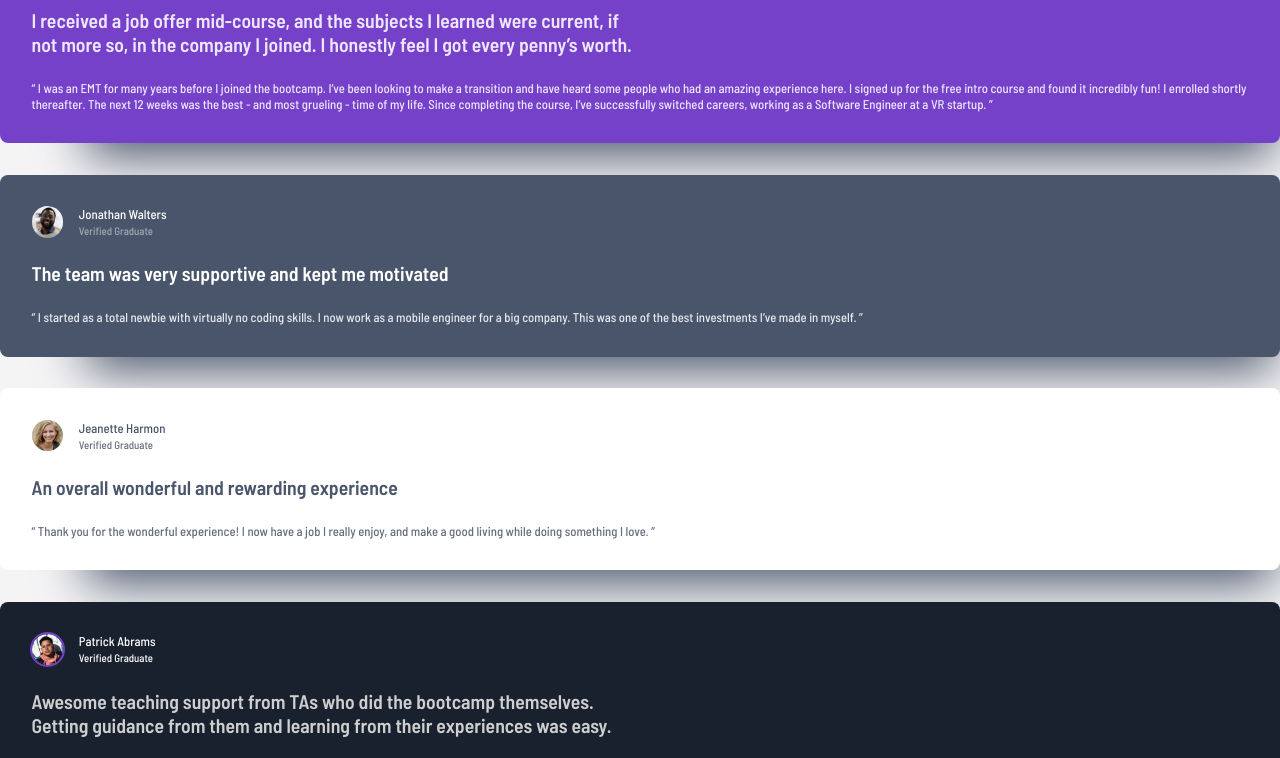
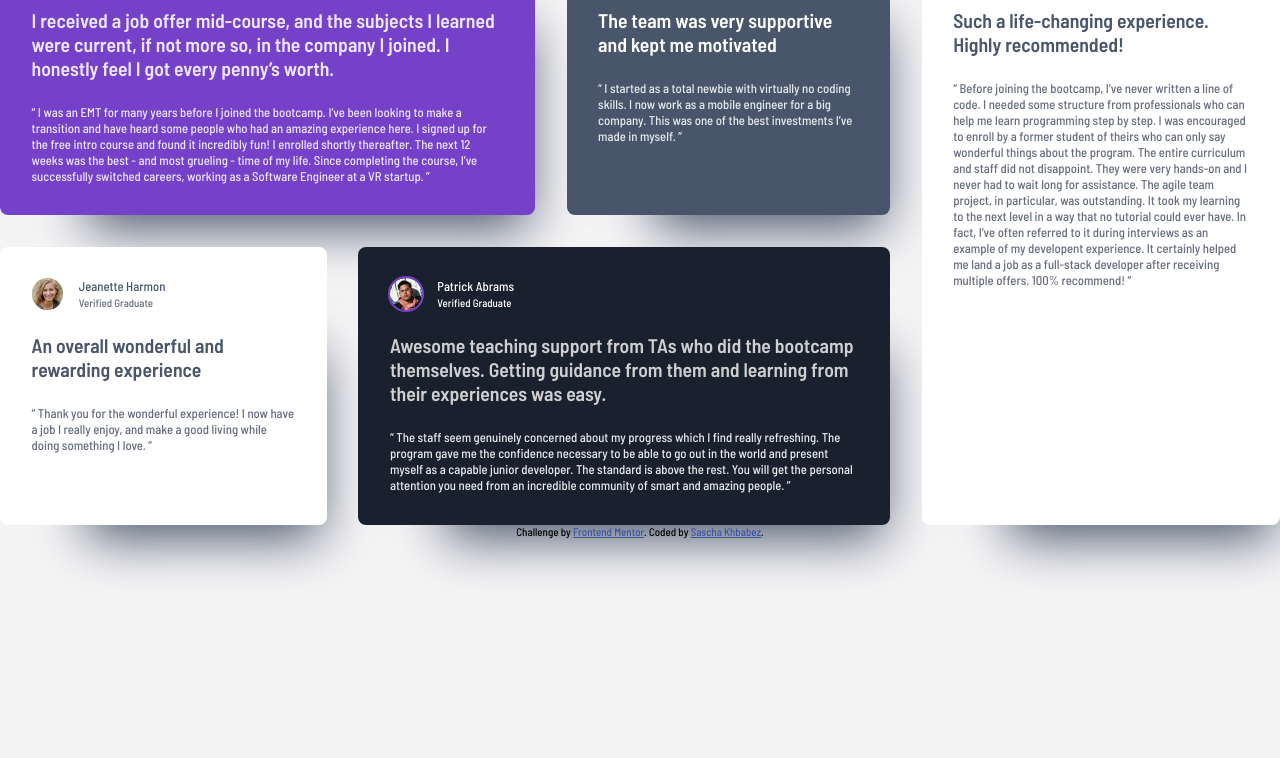
Before and after one commit to skhbabez/testimonials-grid-section-main, a plain HTML site: page index.html in a window 1280 px wide. Shown: the part 126-884 px from the top of the page. After the commit the page ends 800 px from the top, so only its background shows below. Drawn offline with Linux system fonts and the light colour scheme.

Commit message:
added media queries for grid

```diff
--- a/index.html
+++ b/index.html
@@ -24,7 +24,7 @@
 
     <main>
       <ul class="testimonial-list">
-        <li class="testimonial">
+        <li class="testimonial testimonial-1">
           <header>
             <img class="avatar" src="./images/image-daniel.jpg" alt="" />
             <div class="badge">
@@ -47,7 +47,7 @@
             as a Software Engineer at a VR startup.
           </blockquote>
         </li>
-        <li class="testimonial">
+        <li class="testimonial testimonial-2">
           <header>
             <img class="avatar" src="./images/image-jonathan.jpg" alt="" />
             <div class="badge">
@@ -62,7 +62,7 @@
             best investments I’ve made in myself.
           </blockquote>
         </li>
-        <li class="testimonial">
+        <li class="testimonial testimonial-3">
           <header>
             <img class="avatar" src="./images/image-jeanette.jpg" alt="" />
             <div class="badge">
@@ -76,7 +76,7 @@
             enjoy, and make a good living while doing something I love.
           </blockquote>
         </li>
-        <li class="testimonial">
+        <li class="testimonial testimonial-4">
           <header>
             <img class="avatar" src="./images/image-patrick.jpg" alt="" />
             <div class="badge">
@@ -98,7 +98,7 @@
             and amazing people.
           </blockquote>
         </li>
-        <li class="testimonial">
+        <li class="testimonial testimonial-5">
           <header>
             <img class="avatar" src="./images/image-kira.jpg" alt="" />
             <div class="badge">
--- a/styles.css
+++ b/styles.css
@@ -92,7 +92,12 @@ blockquote::after {
 
 .testimonial-list {
   display: grid;
-  grid-template-columns: 1fr;
+  grid-template:
+    "t1"
+    "t2"
+    "t3"
+    "t4"
+    "t5";
   gap: var(--space-l);
 }
 
@@ -109,7 +114,11 @@ blockquote::after {
   box-shadow: 40px 60px 50px -47px #48556a; /* lift this up*/
 }
 
-.testimonial-list li:nth-of-type(2) {
+.testimonial-1 {
+  grid-area: t1;
+}
+.testimonial-2 {
+  grid-area: t2;
   --name-color: var(--white);
   --verified-color: var(--grey-300);
   --push-quote-color: var(--white);
@@ -117,21 +126,33 @@ blockquote::after {
   --testimonial-background: var(--grey-500);
   --avatar-outline: unset;
 }
-.testimonial-list :is(li:nth-of-type(3), li:nth-of-type(5)) {
+
+.testimonial-3 {
+  grid-area: t3;
+}
+
+.testimonial-4 {
+  --name-color: var(--white);
+  --verified-color: var(--white);
+  --push-quote-color: var(--grey-200);
+  --blockquote-color: var(--grey-100);
+  --testimonial-background: var(--dark-blue);
+  --avatar-outline: 0.125rem solid var(--purple-500);
+  grid-area: t4;
+}
+
+.testimonial-5 {
+  grid-area: t5;
+}
+
+.testimonial-3,
+.testimonial-5 {
   --name-color: var(--grey-500);
   --verified-color: var(--grey-400);
   --push-quote-color: var(--grey-500);
   --blockquote-color: var(--grey-400);
   --testimonial-background: var(--white);
   --avatar-outline: unset;
-}
-.testimonial-list li:nth-of-type(4) {
-  --name-color: var(--white);
-  --verified-color: var(--white);
-  --push-quote-color: var(--grey-200);
-  --blockquote-color: var(--grey-100);
-  --testimonial-background: var(--dark-blue);
-  --avatar-outline: 0.125rem solid var(--purple-500);
 }
 
 .testimonial > * + * {
@@ -172,3 +193,21 @@ blockquote::after {
 .attribution a {
   color: hsl(228, 45%, 44%);
 }
+
+@media (min-width: 48em) {
+  .testimonial-list {
+    grid-template:
+      "t1 t1"
+      "t2 t3"
+      "t4 t4"
+      "t5 t5";
+  }
+}
+
+@media (min-width: 77.5em) {
+  .testimonial-list {
+    grid-template:
+      "t1 t1 t2 t5"
+      "t3 t4 t4 t5";
+  }
+}
```
